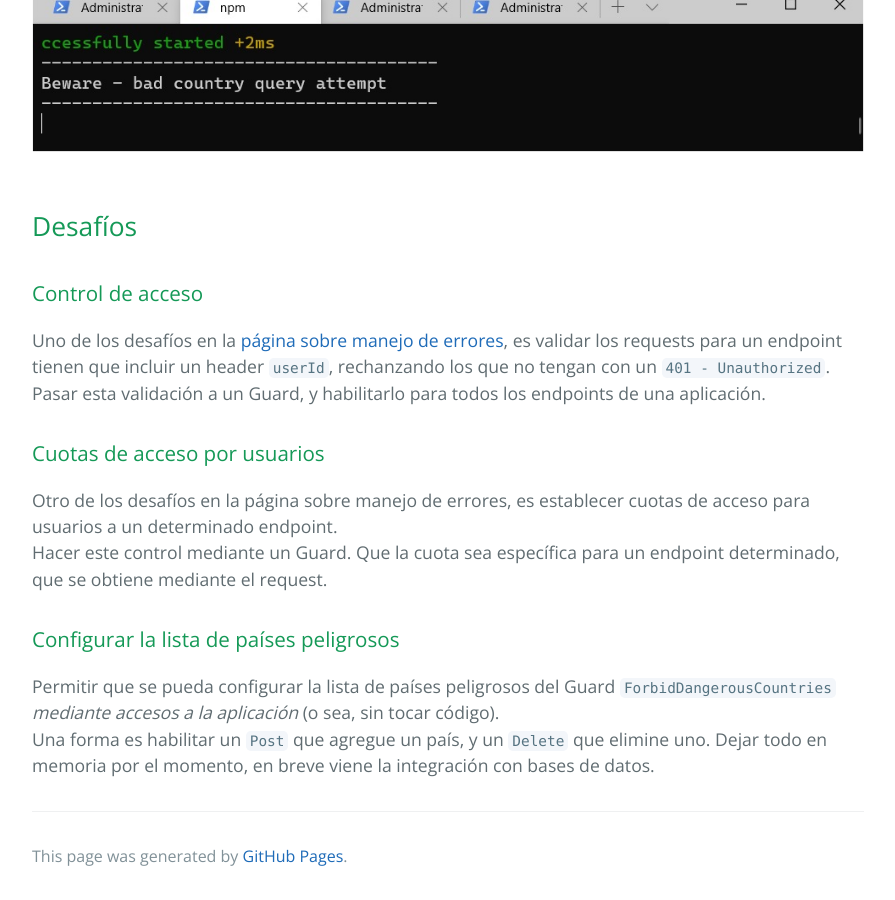
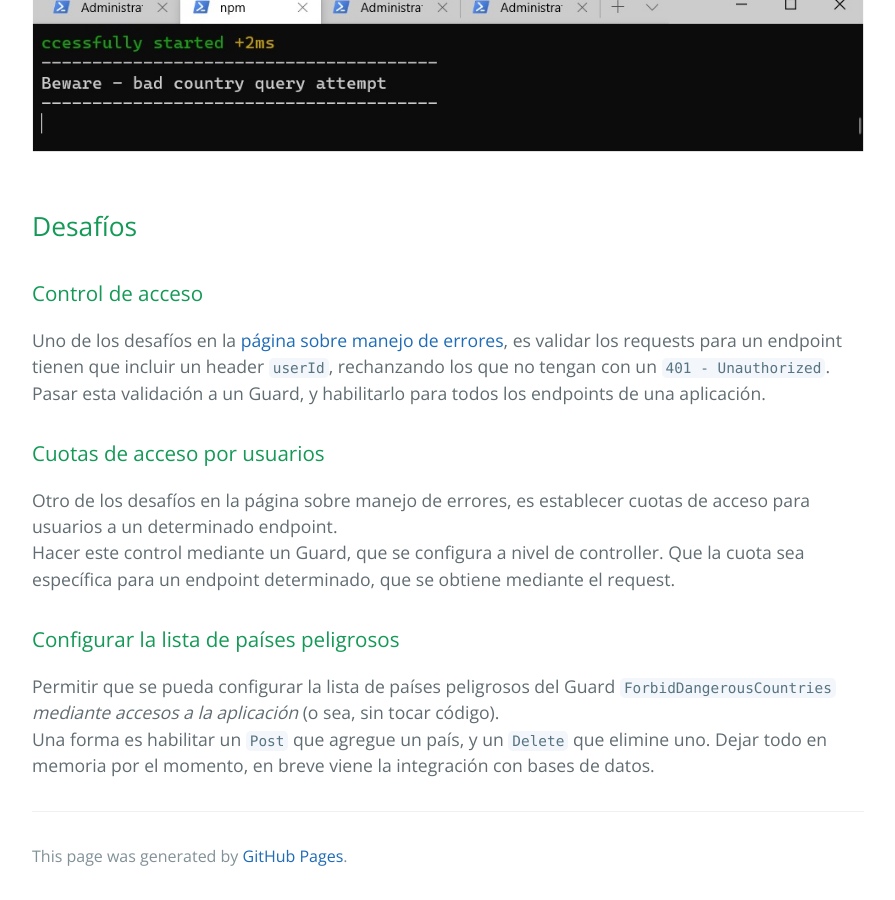
Before and after one commit to clombardi/bdsol-capacitacion-desarrollo, a Jekyll site: the page built from nestjs-basics/guards.md, in a window 1280 px wide and 900 px high, scrolled down 3122 px. Shown: the whole window, without its empty margins (192-1087 px from the left). Built offline with Jekyll 4.4.1, drawn with Linux system fonts in a browser that asks for light colours; our own code applies the rules of GitHub Pages for plain Markdown files.

```diff
--- a/nestjs-basics/guards.md
+++ b/nestjs-basics/guards.md
@@ -98,7 +98,7 @@ Pasar esta validación a un Guard, y habilitarlo para todos los endpoints de una
 
 ### Cuotas de acceso por usuarios
 Otro de los desafíos en la página sobre manejo de errores, es establecer cuotas de acceso para usuarios a un determinado endpoint.
-Hacer este control mediante un Guard. Que la cuota sea específica para un endpoint determinado, que se obtiene mediante el request.
+Hacer este control mediante un Guard, que se configura a nivel de controller. Que la cuota sea específica para un endpoint determinado, que se obtiene mediante el request.
 
 ### Configurar la lista de países peligrosos
 Permitir que se pueda configurar la lista de países peligrosos del Guard `ForbidDangerousCountries` _mediante accesos a la aplicación_ (o sea, sin tocar código).
```
Also changed, not shown: nestjs-basics/interceptors.md (+1 -1 lines).
